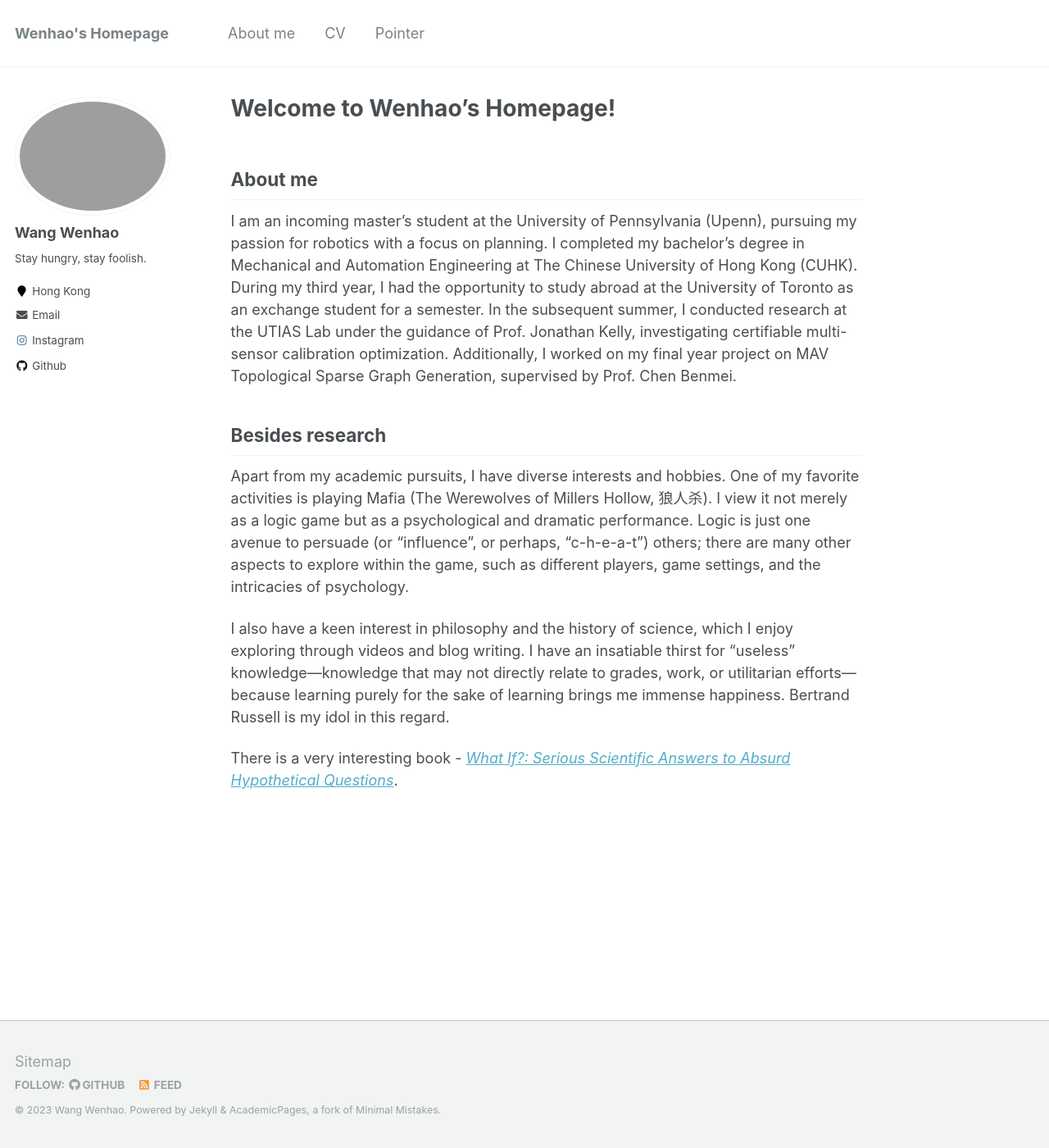
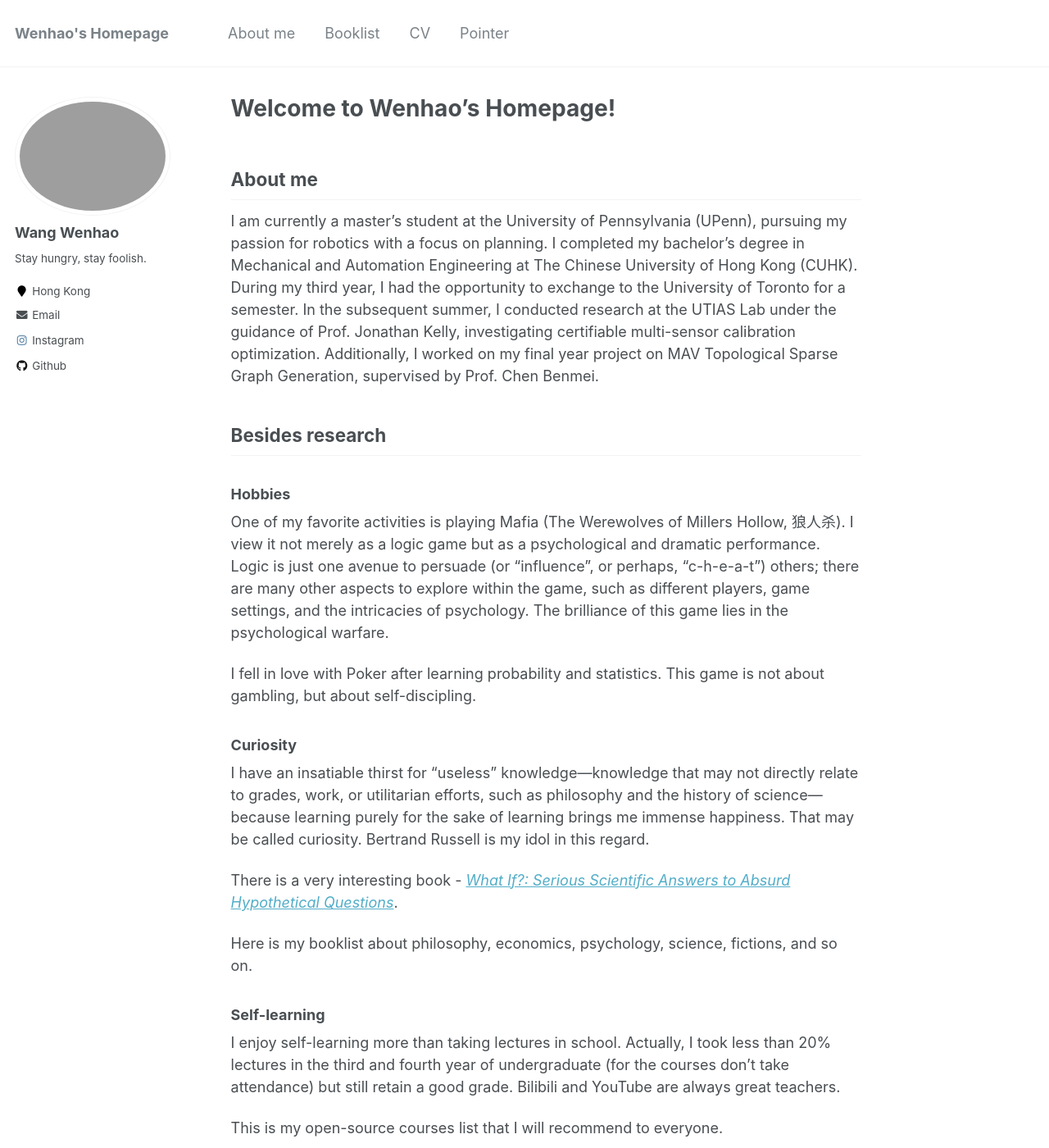
Before and after one commit to Hao-Starrr/Hao-Starrr.github.io, a Jekyll site: the page built from _pages/about.md, in a window 1280 px wide and 1400 px high. Shown: the whole window at 82% size. Built offline with Jekyll 4.4.1, drawn with Linux system fonts in a browser that asks for light colours; some of the changed text lies outside the part shown.

Commit message:
booklist add

```diff
--- a/_data/navigation.yml
+++ b/_data/navigation.yml
@@ -10,8 +10,8 @@
   # - title: "Talks"
   #   url: /talks/
 
-  # - title: "Teaching"
-  #   url: /teaching/
+  - title: "Booklist"
+    url: /booklist/
 
   # - title: "Portfolio"
   #   url: /portfolio/
--- a/_pages/about.md
+++ b/_pages/about.md
@@ -12,16 +12,33 @@
 
 
 ## About me
-I am an incoming master's student at the University of Pennsylvania (Upenn), pursuing my passion for robotics with a focus on planning. I completed my bachelor's degree in Mechanical and Automation Engineering at The Chinese University of Hong Kong (CUHK). During my third year, I had the opportunity to study abroad at the University of Toronto as an exchange student for a semester. In the subsequent summer, I conducted research at the UTIAS Lab under the guidance of Prof. Jonathan Kelly, investigating certifiable multi-sensor calibration optimization. Additionally, I worked on my final year project on MAV Topological Sparse Graph Generation, supervised by Prof. Chen Benmei.
+I am currently a master's student at the University of Pennsylvania (UPenn), pursuing my passion for robotics with a focus on planning. I completed my bachelor's degree in Mechanical and Automation Engineering at The Chinese University of Hong Kong (CUHK). During my third year, I had the opportunity to exchange to the University of Toronto for a semester. In the subsequent summer, I conducted research at the UTIAS Lab under the guidance of Prof. Jonathan Kelly, investigating certifiable multi-sensor calibration optimization. Additionally, I worked on my final year project on MAV Topological Sparse Graph Generation, supervised by Prof. Chen Benmei.
 
 
 ## Besides research
 
-Apart from my academic pursuits, I have diverse interests and hobbies. One of my favorite activities is playing Mafia (The Werewolves of Millers Hollow, 狼人杀). I view it not merely as a logic game but as a psychological and dramatic performance. Logic is just one avenue to persuade (or "influence", or perhaps, "c-h-e-a-t") others; there are many other aspects to explore within the game, such as different players, game settings, and the intricacies of psychology.
+### Hobbies
 
-I also have a keen interest in philosophy and the history of science, which I enjoy exploring through videos and blog writing. I have an insatiable thirst for "useless" knowledge—knowledge that may not directly relate to grades, work, or utilitarian efforts—because learning purely for the sake of learning brings me immense happiness. Bertrand Russell is my idol in this regard.
+One of my favorite activities is playing Mafia (The Werewolves of Millers Hollow, 狼人杀). I view it not merely as a logic game but as a psychological and dramatic performance. Logic is just one avenue to persuade (or "influence", or perhaps, "c-h-e-a-t") others; there are many other aspects to explore within the game, such as different players, game settings, and the intricacies of psychology. The brilliance of this game lies in the psychological warfare.
+
+I fell in love with Poker after learning probability and statistics. This game is not about gambling, but about self-discipling.
+
+### Curiosity
+
+I have an insatiable thirst for "useless" knowledge—knowledge that may not directly relate to grades, work, or utilitarian efforts, such as philosophy and the history of science—because learning purely for the sake of learning brings me immense happiness. That may be called curiosity. Bertrand Russell is my idol in this regard.
 
 There is a very interesting book - *[What If?: Serious Scientific Answers to Absurd Hypothetical Questions](https://en.wikipedia.org/wiki/What_If%3F_(book))*.
+
+Here is my booklist about philosophy, economics, psychology, science, fictions, and so on.
+
+### Self-learning
+I enjoy self-learning more than taking lectures in school. Actually, I took less than 20% lectures in the third and fourth year of undergraduate (for the courses don't take attendance) but still retain a good grade. Bilibili and YouTube are always great teachers.
+
+This is my open-source courses list that I will recommend to everyone.
+
+### Communication
+
+My experience in the debate team taught me a lot about communication skills. In the minds of many, debate is defensive or aggressive talk and is considered an inefficient, consensus-eluding form of communication. However, debate is actually a way to persuade the audience (not the opponents) by clashing with the opposing stance. It can be seen as another form of presentation. On one hand, debate training teaches me the technics of verbal sparring. Once you master this, you naturally understand how to "Seek common ground while reserve differences" — just do the opposite of sparring. On the other hand, debate training instructs me in influencing third parties, persuading through logic, evoking emotions (and practicing in Mafia). I valued this experience.
 
 
 
```
Also changed, not shown: _pages/booklist.md (added, +9 -0 lines).
